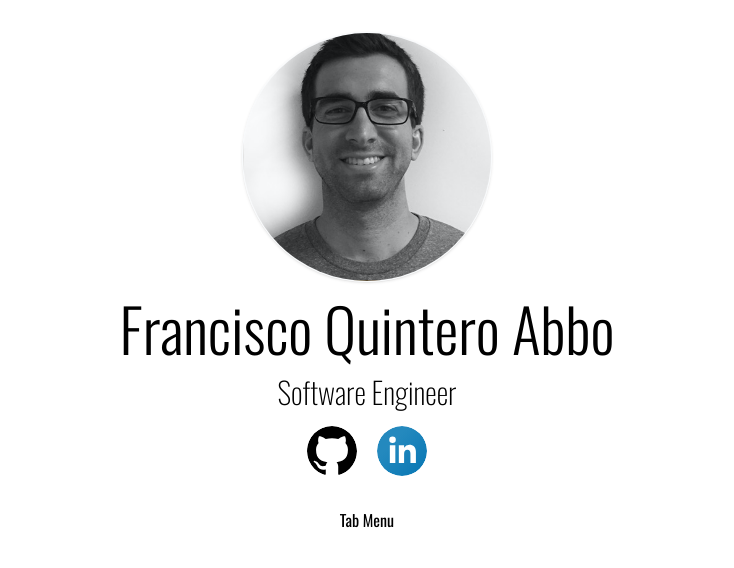
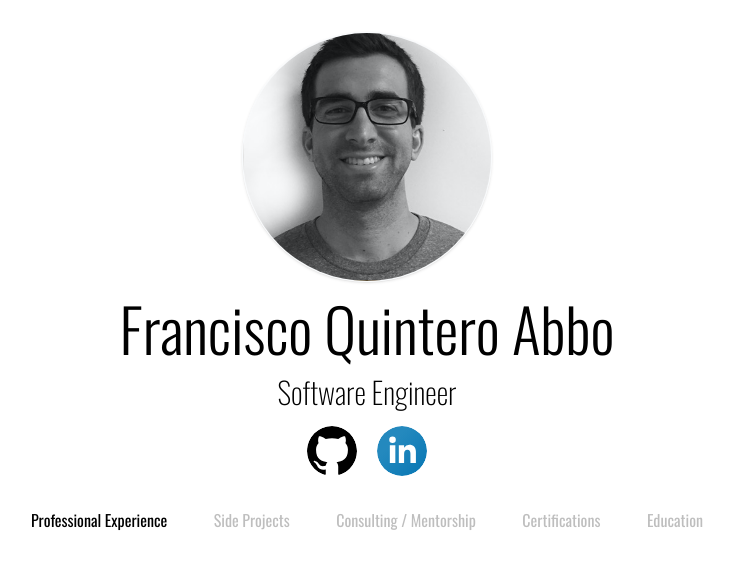
Before and after one commit to Flquintero/portfolio-web-next-ts, a Next.js app: page / in a window 1280 px wide. Shown: the top 568 px of the page, without its empty margins (273-1007 px from the left). Built offline with nearby package versions, Linux system fonts and the light colour scheme.

Commit message:
feat: added tab menu functionality

```diff
--- a/components/functional/tabs-menu/TabsItem.tsx
+++ b/components/functional/tabs-menu/TabsItem.tsx
@@ -0,0 +1,27 @@
+'use client';
+
+type TabsItemProps = {
+  tabText: string;
+  tabIndex: number;
+  currentTabIndex: number;
+  onClick: (newIndex: number) => void;
+};
+
+const TabsItem = ({
+  tabText,
+  tabIndex,
+  currentTabIndex,
+  onClick,
+}: TabsItemProps) => {
+  const isCurrentTab = currentTabIndex === tabIndex;
+  return (
+    <button
+      className={`${isCurrentTab ? 'opacity-100' : 'opacity-25'}`}
+      onClick={() => onClick(tabIndex)}
+    >
+      {tabText}
+    </button>
+  );
+};
+
+export default TabsItem;
--- a/components/functional/tabs-menu/TabsMenu.tsx
+++ b/components/functional/tabs-menu/TabsMenu.tsx
@@ -1,3 +1,35 @@
-export default function TabsMenu() {
-  return <div className="w-full text-center">Tab Menu</div>;
-}
+'use client';
+
+import { useCallback, useState } from 'react';
+import TabsItem from './TabsItem';
+
+type TabMenuProps = {
+  tabOptions: TabItem[];
+};
+
+type TabItem = {
+  tabText: string;
+  renderComponent?: JSX.Element;
+};
+
+const TabsMenu = ({ tabOptions }: TabMenuProps) => {
+  const [currentTabItemIndex, setCurrentTabItemIndex] = useState(0);
+  const handleClick = useCallback((newIndex: number): void => {
+    setCurrentTabItemIndex(newIndex);
+  }, []);
+  return (
+    <div className="w-full flex justify-between text-center">
+      {tabOptions.map((tabItem: TabItem, index: number) => (
+        <TabsItem
+          key={tabItem.tabText}
+          tabText={tabItem.tabText}
+          onClick={handleClick}
+          tabIndex={index}
+          currentTabIndex={currentTabItemIndex}
+        />
+      ))}
+    </div>
+  );
+};
+
+export default TabsMenu;
--- a/components/pages/home/HomeContent.tsx
+++ b/components/pages/home/HomeContent.tsx
@@ -1,9 +1,16 @@
 import TabsMenu from '@/components/functional/tabs-menu/TabsMenu';
 
 export default function HomeContent() {
+  const menuOptions = [
+    { tabText: 'Professional Experience' },
+    { tabText: 'Side Projects' },
+    { tabText: 'Consulting / Mentorship' },
+    { tabText: 'Certifications' },
+    { tabText: 'Education' },
+  ];
   return (
     <section className="w-full lg:max-w-2xl mx-auto">
-      <TabsMenu />
+      <TabsMenu tabOptions={menuOptions} />
     </section>
   );
 }
```
